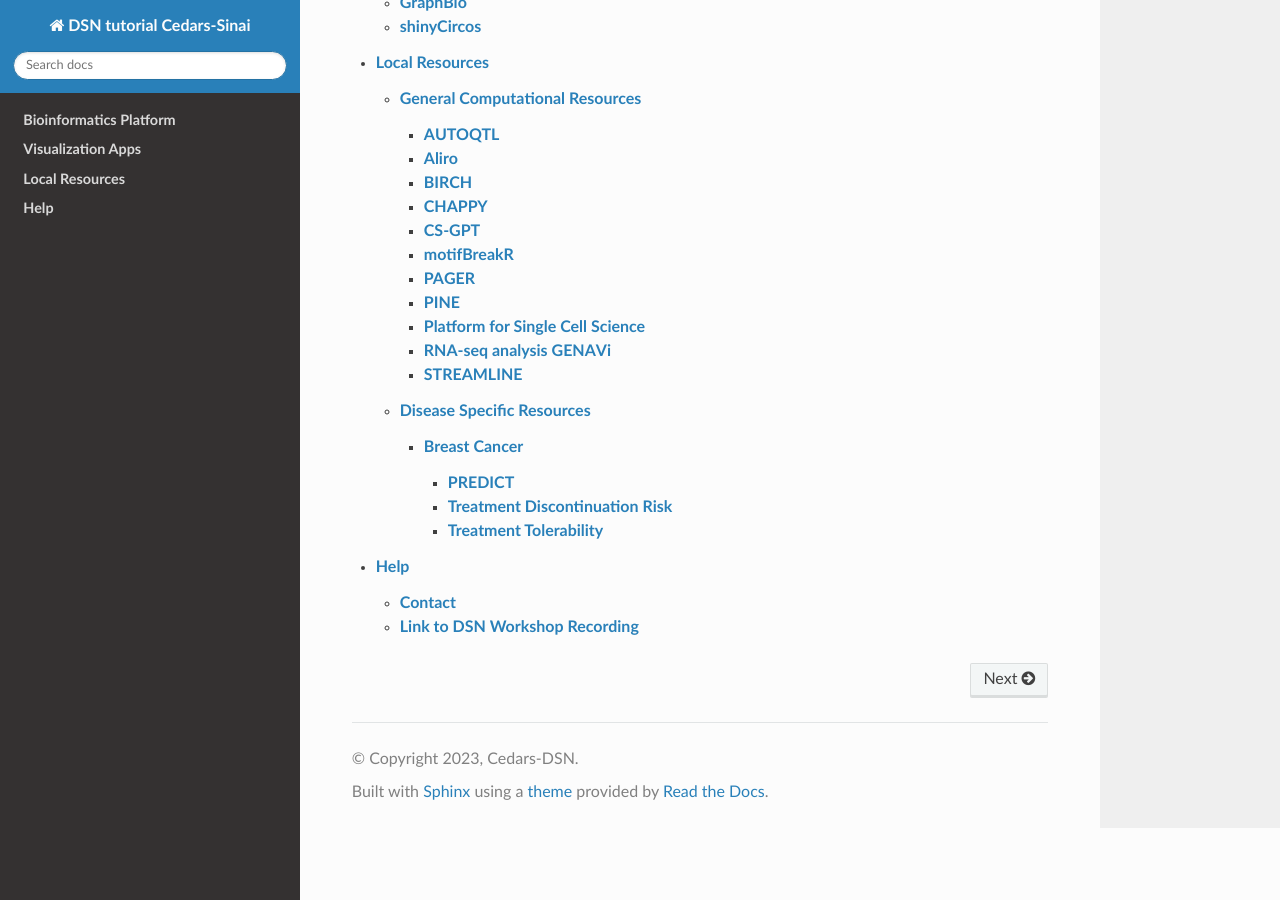
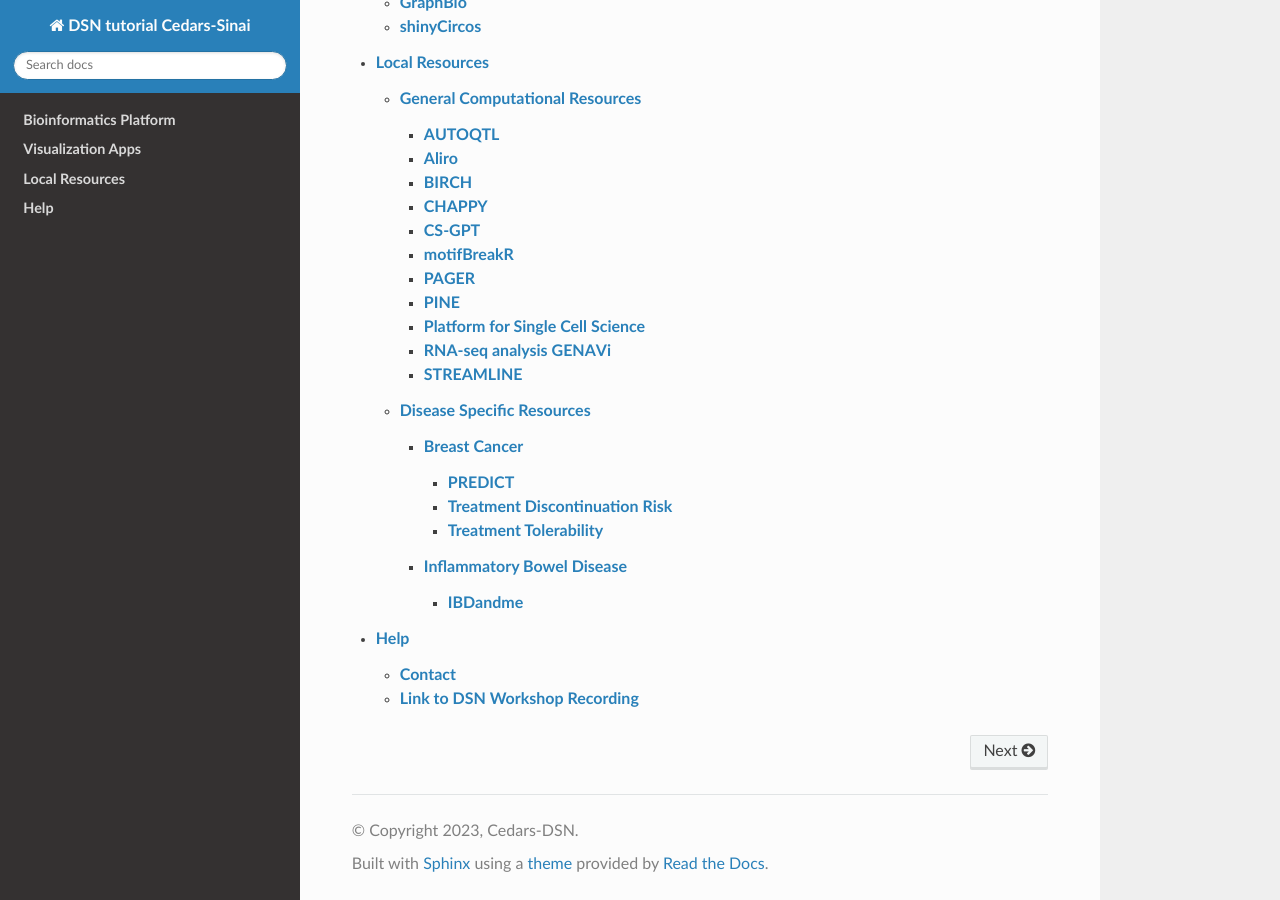
Before and after one commit to CedarsDSN/DSN_tutorial_page, a Sphinx documentation site: the page built from docs/index.rst, in a window 1280 px wide and 900 px high, scrolled down 634 px. Built offline with Sphinx 7.4.7 and the Read the Docs theme 3.1.0, drawn with Linux system fonts in a browser that asks for light colours; pages that are not in the unit, such as notebooks, are missing from menus.

Commit message:
Update index.rst

```diff
--- a/docs/Local Resources/Disease Specific Resources/index.rst
+++ b/docs/Local Resources/Disease Specific Resources/index.rst
@@ -6,3 +6,4 @@
 .. toctree::
 
    Breast Cancer/index.rst
+   Inflammatory Bowel Disease/index.rst
```
